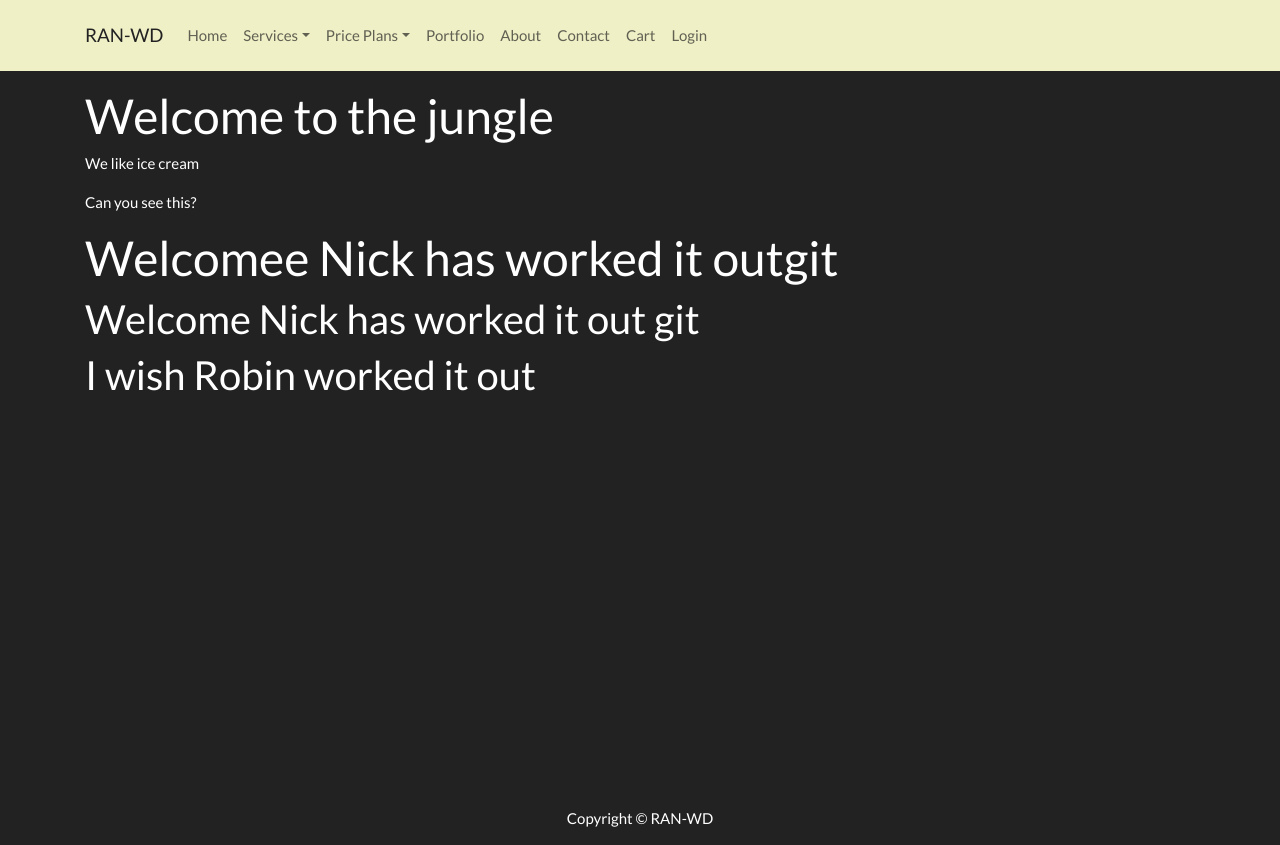
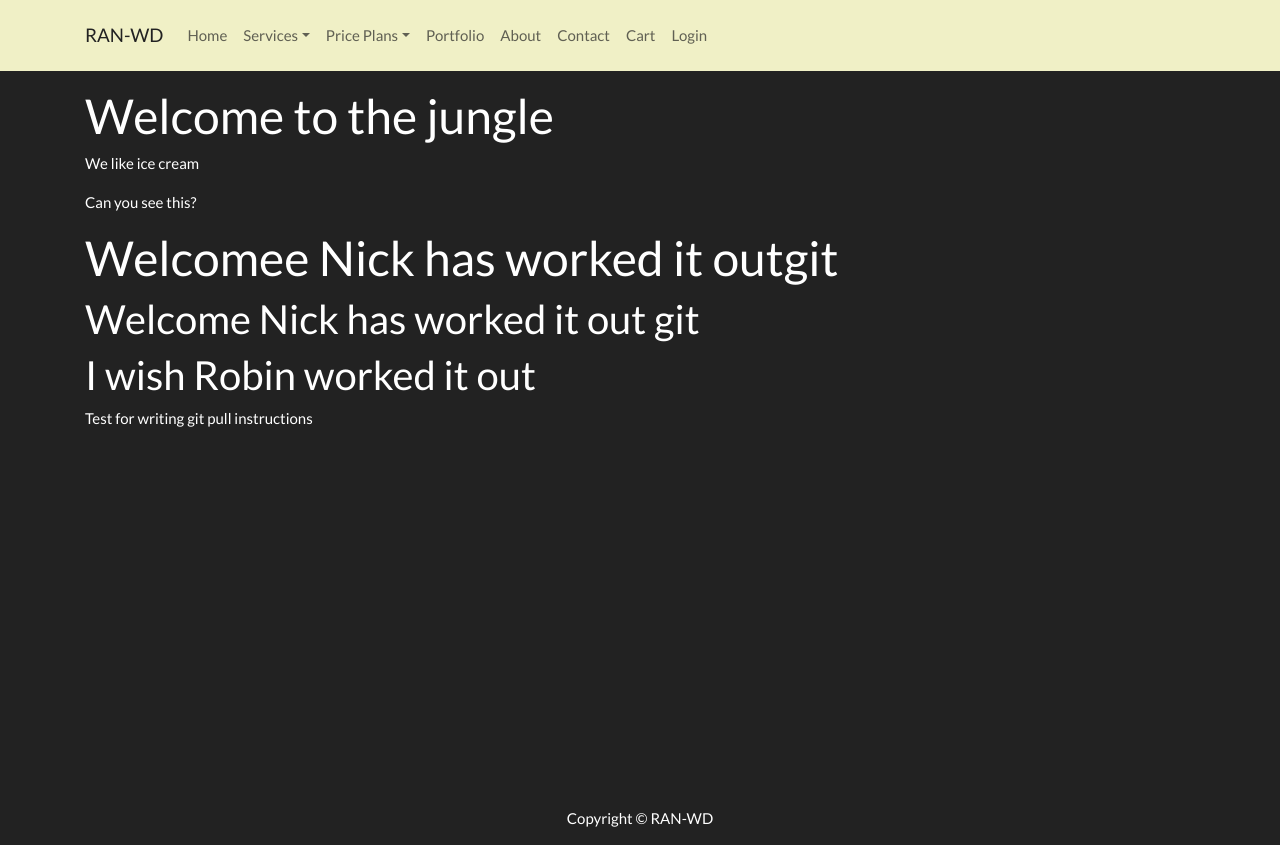
Before and after one commit to RogueAngelfire/RAN-WD-V1, a React (Create React App) app in the folder frontend/: page / in a window 1280 px wide. Built offline with nearby package versions, Linux system fonts and the light colour scheme.

Commit message:
git pull instructions

```diff
--- a/frontend/src/App.js
+++ b/frontend/src/App.js
@@ -18,7 +18,7 @@ function App() {
 
           <h2>Welcome Nick has worked it out git </h2>
           <h2>I wish Robin worked it out</h2>
-
+          <p>Test for writing git pull instructions</p>
 
         </Container>
       </main>
```
